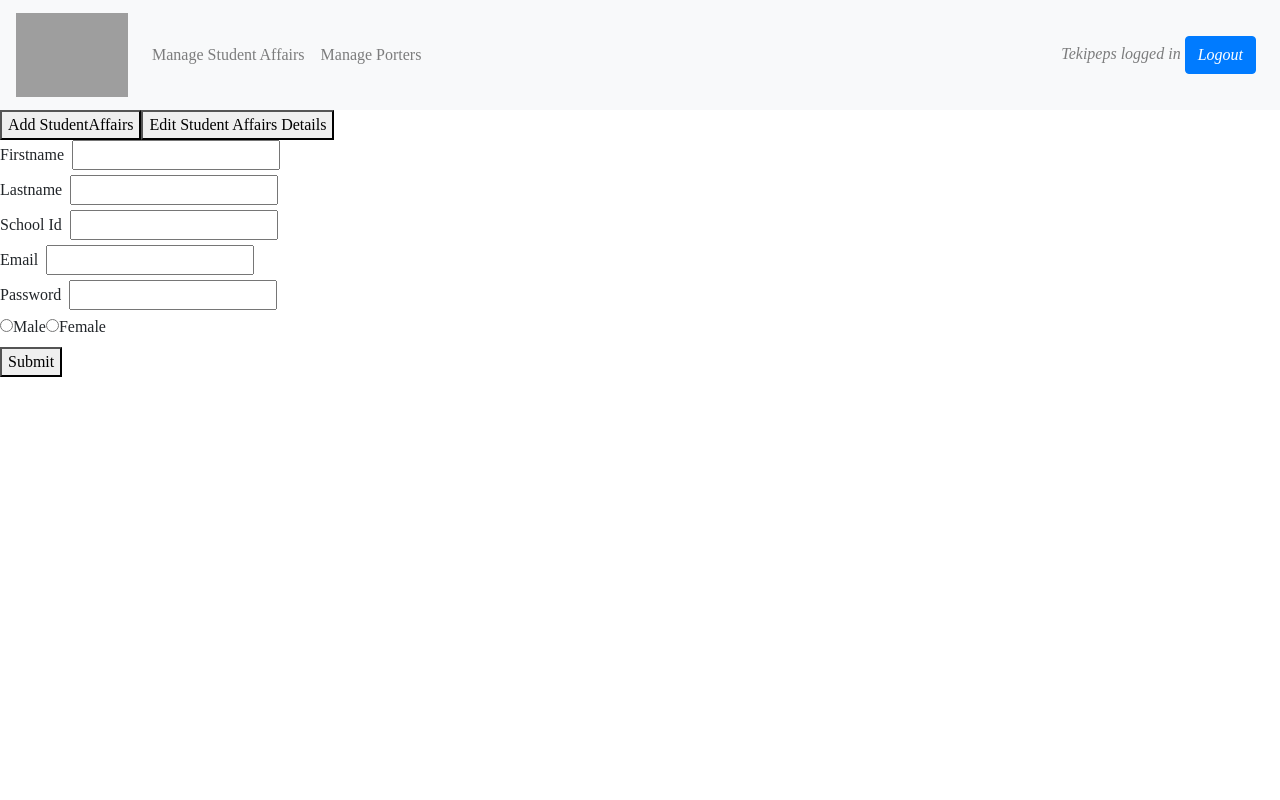
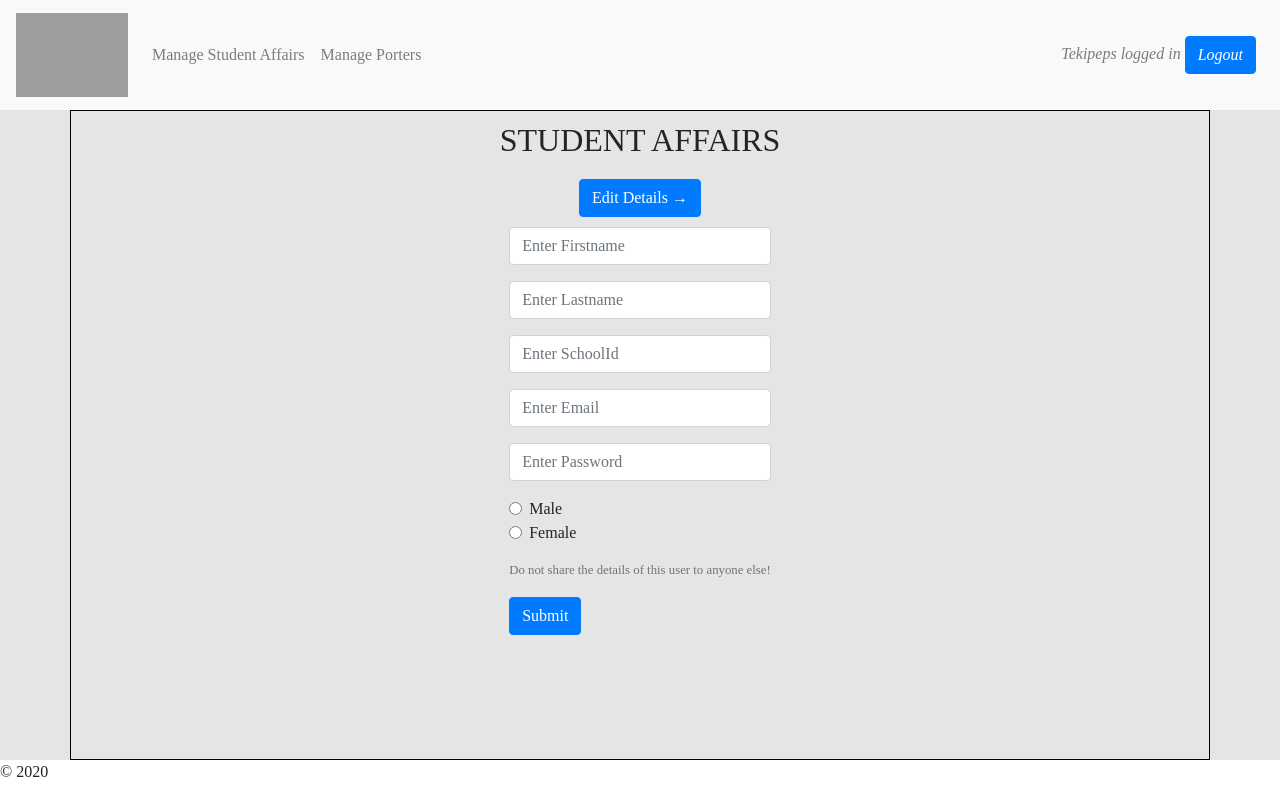
Before and after one commit to Dare-Devs/anport-frontend, a React (Create React App) app: page /admin/student-affairs in a window 1280 px wide. Built offline with nearby package versions, Linux system fonts and the light colour scheme; no server answers; grey boxes are pictures that could not be loaded; a web font is replaced by a local one.

Commit message:
added styles and table

```diff
--- a/src/App.js
+++ b/src/App.js
@@ -5,7 +5,7 @@ import PorterPage from './pages/porter/PorterPage'
 
 const App = () => {
   return (
-    <div>
+    <>
       <Switch>
         <Route exact path="/">
           <h1>welcome</h1>
@@ -17,7 +17,7 @@ const App = () => {
           <PorterPage />
         </Route>
       </Switch>
-    </div>
+    </>
   )
 }
 
--- a/src/components/AddForm.js
+++ b/src/components/AddForm.js
@@ -1,4 +1,5 @@
 import React, { useState } from 'react'
+import { Form, Button } from 'react-bootstrap'
 
 const AddForm = ({ handleCreateSubmit }) => {
   const [firstName, setFirstName] = useState('')
@@ -28,80 +29,79 @@ const AddForm = ({ handleCreateSubmit }) => {
 
   return (
     <form className="form" onSubmit={submit}>
-      <div className="form-input">
-        <label>Firstname &nbsp;</label>
-        <input
+      <Form>
+        <Form.Group>
+          <Form.Control
             type="text"
+            placeholder="Enter Firstname"
             value={firstName}
             onChange={({ target }) => setFirstName(target.value.trim())}
             required
           />
-      </div>
-      <div className="form-input">
-        <label>Lastname &nbsp;</label>
-        <input
+        </Form.Group>
+        <Form.Group>
+          <Form.Control
             type="text"
+            placeholder="Enter Lastname"
             value={lastName}
             onChange={({ target }) => setLastName(target.value.trim())}
             required
           />
-      </div>
-      <div className="form-input">
-        <label>School Id &nbsp;</label>
-        <input
+        </Form.Group>
+        <Form.Group>
+          <Form.Control
             type="text"
+            placeholder="Enter SchoolId"
             value={schoolId}
             onChange={({ target }) => setSchoolId(target.value.trim())}
             autoComplete="text"
             required
           />
-      </div>
-      <div className="form-input">
-        <label>Email &nbsp;</label>
-        <input
-          type="email"
+        </Form.Group>
+        <Form.Group controlId="formBasicEmail">
+          <Form.Control
+            type="text"
+            placeholder="Enter Email"
             value={email}
             autoComplete="email"
             onChange={({ target }) => setEmail(target.value.trim())}
             required
           />
-      </div>
-      <div className="form-input">
-        <label>Password &nbsp;</label>
-        <input
+        </Form.Group>
+        <Form.Group controlId="formBasicPassword">
+          <Form.Control
             type="password"
+            placeholder="Enter Password"
             value={password}
             autoComplete="current-password"
             onChange={({ target }) => setPassword(target.value.trim())}
             required
           />
-      </div>
-      <div className="form-input radio">
-        <label htmlFor="male">
-          <input
+        </Form.Group>
+        <Form.Group id="formGridCheckbox">
+          <Form.Check
             type="radio"
-            id="male"
+            label="Male"
             name="male-female"
             onChange={() => setGender('MALE')}
             required
           />
-          Male
-        </label>
-        <label htmlFor="female">
-          <input
+          <Form.Check
             type="radio"
-            id="female"
-            value="female"
+            label="Female"
             name="male-female"
             onChange={() => setGender('FEMALE')}
           />
-          Female
-        </label>
-      </div>
-
-      <button className="general-button" type="submit">
+        </Form.Group>
+        <Form.Group>
+          <Form.Text className="text-muted">
+            Do not share the details of this user to anyone else!
+          </Form.Text>
+        </Form.Group>
+        <Button variant="primary" type="submit">
           Submit
-      </button>
+        </Button>
+      </Form>
     </form>
   )
 }
--- a/src/components/AppBar.js
+++ b/src/components/AppBar.js
@@ -6,15 +6,15 @@ const AppBar = () => {
   return (
     <Navbar collapseOnSelect expand="lg" bg="light" variant="light">
       <Navbar.Brand>
-        <img className="logo" src="anchor_logo.png" alt="logo" />
+        <img className="logo" src="/anchor_logo.png" alt="logo" />
       </Navbar.Brand>
       <Navbar.Toggle aria-controls="responsive-navbar-nav" />
       <Navbar.Collapse id="responsive-navbar-nav">
         <Nav className="mr-auto">
-          <Nav.Link as={Link} to="/student-affairs" href="#">
+          <Nav.Link as={Link} to="/admin/student-affairs" href="#">
             Manage Student Affairs
           </Nav.Link>
-          <Nav.Link as={Link} to="/porters" href="#">
+          <Nav.Link as={Link} to="/admin/porters" href="#">
             Manage Porters
           </Nav.Link>
         </Nav>
--- a/src/components/EditUser.js
+++ b/src/components/EditUser.js
@@ -1,17 +1,43 @@
 import React from 'react'
 import Details from './Details'
+import { Table } from 'react-bootstrap'
 
 const EditUser = ({ users, deleteUser, submitEditForm }) => {
   return (
     <div className="edit-user">
-      {users.map((user) => (
-        <Details
+      <Table striped bordered hover responsive>
+        <thead>
+          <tr>
+            <th>#</th>
+            <th>First Name</th>
+            <th>Last Name</th>
+            <th>SchoolId</th>
+            <th>Email</th>
+            <th>Password</th>
+            <th>Gender</th>
+          </tr>
+        </thead>
+        <tbody>
+          {users.map((user) => (
+            <tr>
+              <td>{users.indexOf(user) + 1}</td>
+              <td>{user.firstName}</td>
+              <td>{user.lastName}</td>
+              <td>{user.schoolId}</td>
+              <td>{user.email}</td>
+              <td>{user.password}</td>
+              <td>{user.gender}</td>
+            </tr>
+          ))}
+        </tbody>
+      </Table>
+
+      {/* <Details
           user={user}
           deleteUser={deleteUser}
           key={user.id}
           submitEditForm={submitEditForm}
-        />
-      ))}
+        /> */}
     </div>
   )
 }
--- /dev/null
+++ b/src/components/Footer.js
@@ -0,0 +1,12 @@
+import React from 'react'
+
+const Footer = () => {
+  const date = new Date()
+  return (
+    <div className="footer">
+      <p>&copy; {date.getFullYear()}</p>
+    </div>
+  )
+}
+
+export default Footer
--- a/src/index.js
+++ b/src/index.js
@@ -3,7 +3,7 @@ import ReactDOM from 'react-dom'
 import { BrowserRouter } from 'react-router-dom'
 import App from './App.js'
 import './styles/index.css'
-
+import './styles/Admin.css'
 ReactDOM.render(
   <BrowserRouter>
     <App />
--- a/src/pages/admin/AdminPage.js
+++ b/src/pages/admin/AdminPage.js
@@ -3,13 +3,16 @@ import Porters from './Porters'
 import { Switch, Route } from 'react-router-dom'
 import StudentAffairs from './StudentAffairs'
 import AppBar from '../../components/AppBar'
+import Footer from '../../components/Footer'
 
 const AdminPage = () => {
   return (
     <div className="admin-page">
       <AppBar />
       <Switch>
-        <Route exact path="/admin" component={StudentAffairs} />
+        <Route exact path="/admin">
+          <h1>Hello</h1>
+        </Route>
         <Route path="/admin/student-affairs">
           <StudentAffairs />
         </Route>
@@ -17,6 +20,7 @@ const AdminPage = () => {
           <Porters />
         </Route>
       </Switch>
+      <Footer />
     </div>
   )
 }
--- a/src/pages/admin/ButtonNav.js
+++ b/src/pages/admin/ButtonNav.js
@@ -1,14 +1,25 @@
 import React from 'react'
+import { Button } from 'react-bootstrap'
 
-const ButtonNav = ({ button1, button2, setContent }) => {
+const ButtonNav = ({ button1, button2, setContent, content }) => {
+  const showAdd = content === 'add' ? { display: 'none' } : { display: '' }
+  const showEdit = content === 'edit' ? { display: 'none' } : { display: '' }
   return (
-    <div className="admin-page-nav">
-      <button className="general-button" onClick={() => setContent(1)}>
-        {button1}
-      </button>
-      <button className="general-button" onClick={() => setContent(2)}>
-        {button2}
-      </button>
+    <div className="add-edit-nav">
+      <Button
+        style={showAdd}
+        className="nav-button"
+        onClick={() => setContent('add')}
+      >
+        {button1} &#8594;
+      </Button>
+      <Button
+        style={showEdit}
+        className="nav-button"
+        onClick={() => setContent('edit')}
+      >
+        {button2} &#8594;
+      </Button>
     </div>
   )
 }
--- a/src/pages/admin/StudentAffairs.js
+++ b/src/pages/admin/StudentAffairs.js
@@ -5,7 +5,7 @@ import EditUser from '../../components/EditUser'
 import dsaService from './services/dsa'
 
 const StudentAffairs = () => {
-  const [content, setContent] = useState(1)
+  const [content, setContent] = useState('add')
   const [dsas, setDsas] = useState([])
 
   useEffect(() => {
@@ -54,26 +54,25 @@ const StudentAffairs = () => {
       alert(`error: ${error.response.data.error}`)
     }
   }
-  const adminMainPageContent = () => {
-    if (content === 1)
-      return <AddForm handleCreateSubmit={handleCreateSubmit} />
-    if (content === 2)
-      return (
+
+  return (
+    <div className="container content">
+      <h2 className="heading">STUDENT AFFAIRS</h2>
+      <ButtonNav
+        button1="Add User"
+        button2="Edit Details"
+        content={content}
+        setContent={setContent}
+      />
+      {content === 'add' ? (
+        <AddForm handleCreateSubmit={handleCreateSubmit} />
+      ) : (
         <EditUser
           users={dsas}
           deleteUser={deleteDsa}
           submitEditForm={submitEditForm}
         />
-      )
-  }
-  return (
-    <div className="admin-main-page">
-      <ButtonNav
-        button1="Add StudentAffairs"
-        button2="Edit Student Affairs Details"
-        setContent={setContent}
-      />
-      <div className="admin-page-content">{adminMainPageContent()}</div>
+      )}
     </div>
   )
 }
--- /dev/null
+++ b/src/styles/Admin.css
@@ -0,0 +1,13 @@
+.admin-page {
+  display: grid;
+  height: 100%;
+  width: 100%;
+  grid-template-rows: auto 1fr auto;
+}
+.nav-button {
+  margin: 10px;
+}
+.edit-user {
+  border: 1px solid red;
+  max-width: 100%;
+}
--- a/src/styles/index.css
+++ b/src/styles/index.css
@@ -3,7 +3,39 @@ body {
   padding: 0px;
   margin: 0px;
   font-family: 'Recursive', 'sans-serif';
+  background-color: #e5e5e5;
+}
+#root {
+  height: 100vh;
+  /* width: 100vw; */
 }
 .logo {
   width: 7rem;
 }
+.content {
+  border: 1px solid black;
+  /* overflow-x: scroll;
+  scrollbar-width: none; */
+}
+.content::-webkit-scrollbar {
+  display: none;
+}
+.container.content {
+  display: flex;
+  /* grid-template-rows: auto auto 1fr; */
+  /* place-items: center; */
+  flex-direction: column;
+  align-items: center;
+}
+.footer {
+  background-color: #ffffff;
+}
+.heading {
+  margin: 10px 0;
+}
+
+@media only screen and (max-width: 580px) {
+  .container.content {
+    width: 95%;
+  }
+}
```
Also changed, not shown: 1 other file (tests, documents, lock files or other folders). Lines whose indentation alone changed are shown as unchanged.
